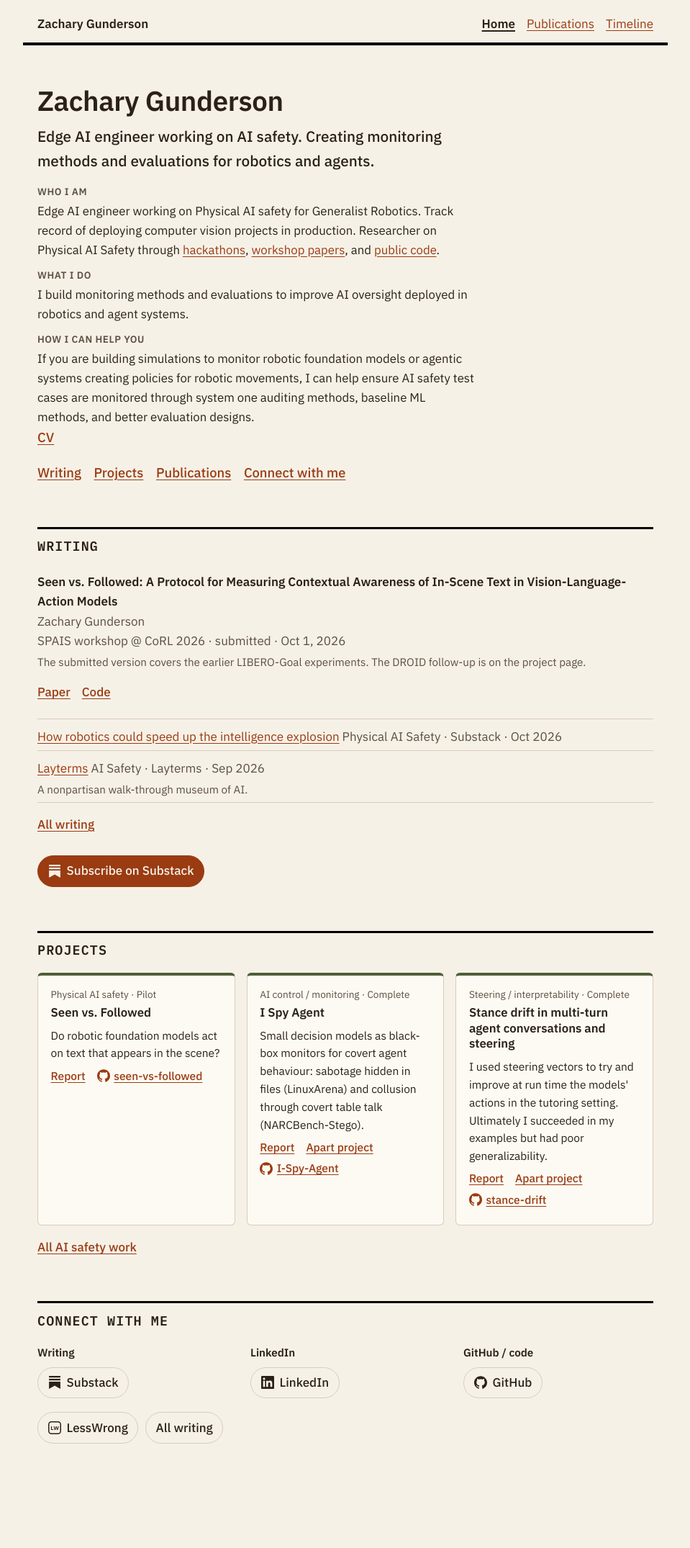
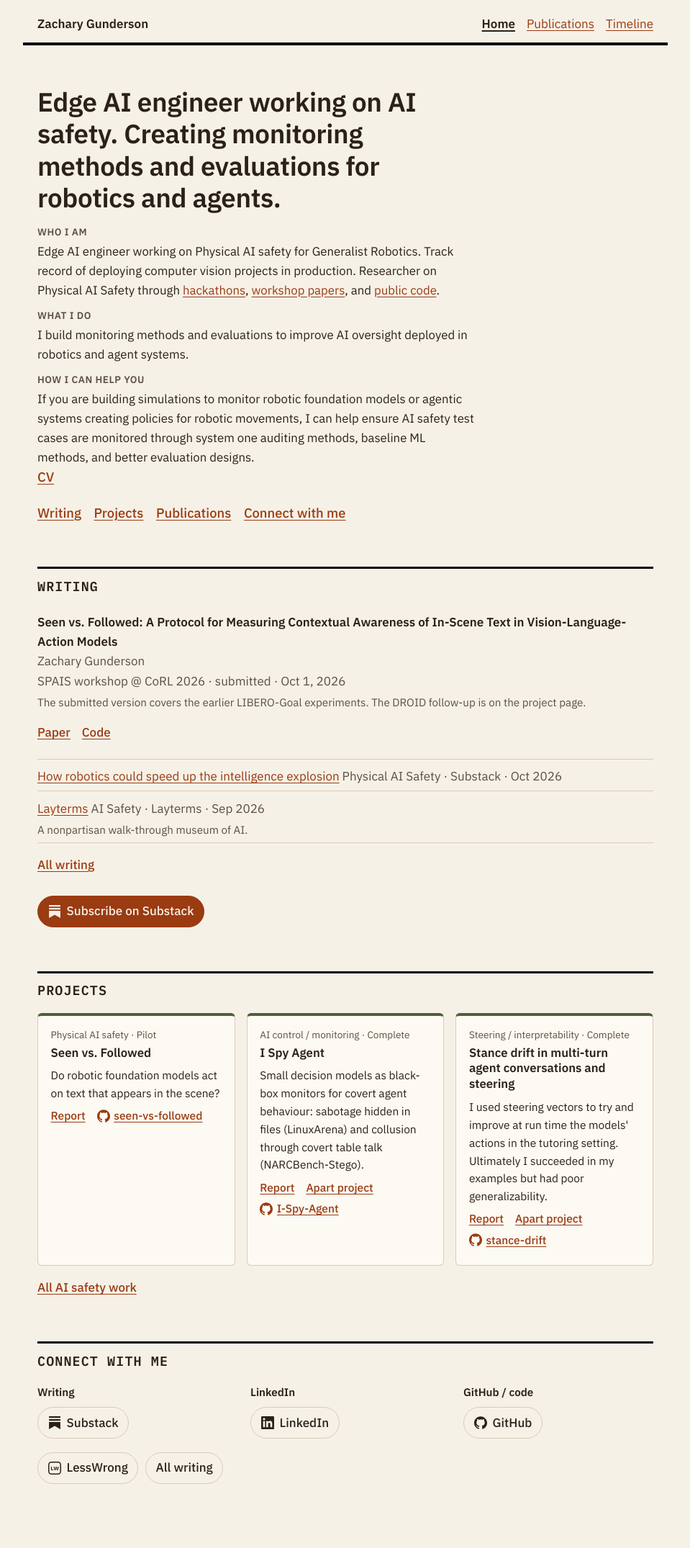
Before and after one commit to Ztgunderson/Ztgunderson.github.io, a Jekyll site: the page built from index.html, in a window 1280 px wide. Shown: the whole page at 72% size, without its empty margins (160-1119 px from the left). Built offline with Jekyll 4.4.1, drawn with Linux system fonts in a browser that asks for light colours; before the commit the page ends 2094 px from its top, so only the background shows below that.

Commit message:
Home: the mission line is the h1; drop the repeated name (it is in the header)
Co-Authored-By: Claude Sonnet 5.5 <noreply@anthropic.com>

```diff
--- a/assets/site.css
+++ b/assets/site.css
@@ -289,3 +289,6 @@ time { white-space: nowrap; }
 .repo-list a { font-family: var(--mono); font-weight: 600; overflow-wrap: anywhere; }
 .repo-list .meta { display: block; color: var(--muted); font-size: 0.9rem; }
 .pin { font: 600 0.7rem var(--mono); text-transform: uppercase; letter-spacing: 0.06em; border: 1px solid var(--moss); color: var(--moss); border-radius: 999px; padding: 0 0.45rem; margin-left: 0.4rem; }
+
+/* The mission line is the page's h1; the name is already in the site header */
+.intro h1.mission { font-size: clamp(1.7rem, 4.5vw, 2.3rem); max-width: 26ch; line-height: 1.2; font-weight: 600; letter-spacing: -0.01em; color: var(--ink); margin: 0 0 0.75rem; }
--- a/index.html
+++ b/index.html
@@ -8,8 +8,9 @@ description: ""  # your words; blank falls back to _config.yml description
 {% assign titled = site.data.projects | where_exp: "p", "p.title != ''" %}
 <section class="intro{% if h.photo != "" %} has-photo{% endif %}">
   {% if h.photo != "" %}<img class="headshot" src="{{ h.photo | relative_url }}" alt="{{ site.title }}" width="140" height="140">{% endif %}
-  <h1>{% if h.headline != "" %}{{ h.headline }}{% else %}{{ site.title }}{% endif %}</h1>
-  {% if h.mission != "" %}<p class="mission">{{ h.mission }}</p>{% endif %}
+  {% if h.headline != "" %}<h1>{{ h.headline }}</h1>{% if h.mission != "" %}<p class="mission">{{ h.mission }}</p>{% endif %}
+  {% elsif h.mission != "" %}<h1 class="mission">{{ h.mission }}</h1>
+  {% else %}<h1>{{ site.title }}</h1>{% endif %}
   {% if h.pitch.who_i_am != "" or h.pitch.scope != "" or h.pitch.how_i_can_help != "" %}
   <dl class="pitch3">
     {% if h.pitch.who_i_am != "" %}<dt>Who I am</dt><dd>{{ h.pitch.who_i_am }}</dd>{% endif %}
```
